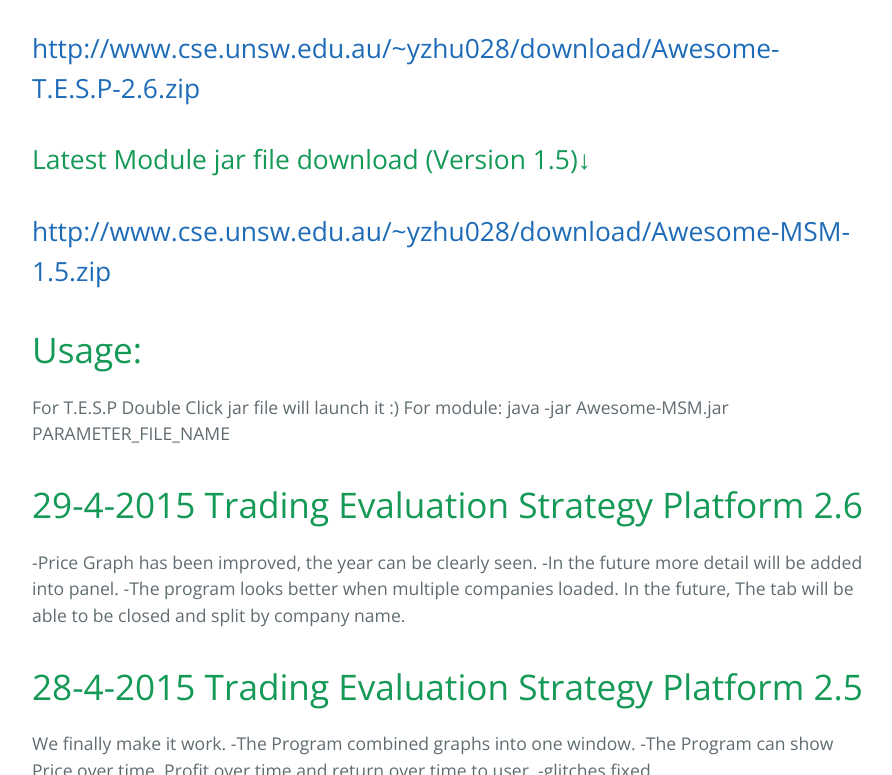
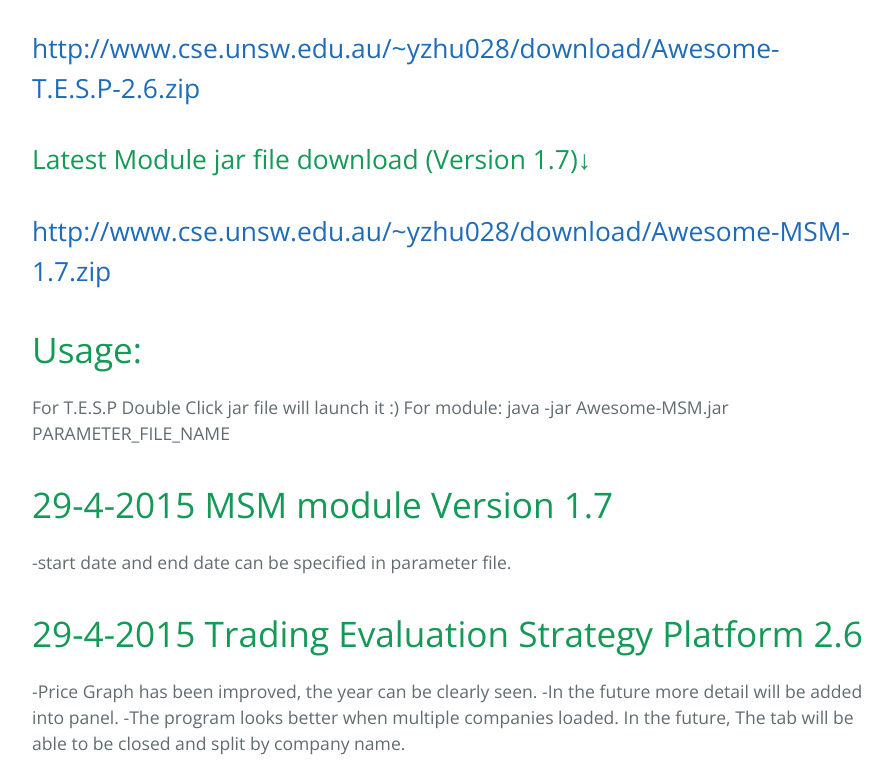
Before and after one commit to AnonymousArthur/Momentum-Strategy-Module, a plain HTML site: page index.html in a window 1280 px wide. Shown: the part 555-1330 px from the top of the page, without its empty margins (192-1084 px from the left). Drawn offline with nearby package versions, Linux system fonts and the light colour scheme.

```diff
--- a/index.html
+++ b/index.html
@@ -29,10 +29,10 @@
 </h2>
 
 <h2>
-<a id="latest-module-jar-file-download-version-15" class="anchor" href="#latest-module-jar-file-download-version-15" aria-hidden="true"><span class="octicon octicon-link"></span></a>Latest Module jar file download (Version 1.5)↓</h2>
+<a id="latest-module-jar-file-download-version-17" class="anchor" href="#latest-module-jar-file-download-version-17" aria-hidden="true"><span class="octicon octicon-link"></span></a>Latest Module jar file download (Version 1.7)↓</h2>
 
 <h2>
-<a id="httpwwwcseunsweduauyzhu028downloadawesome-msm-15zip" class="anchor" href="#httpwwwcseunsweduauyzhu028downloadawesome-msm-15zip" aria-hidden="true"><span class="octicon octicon-link"></span></a><a href="http://www.cse.unsw.edu.au/%7Eyzhu028/download/Awesome-MSM-1.5.zip">http://www.cse.unsw.edu.au/~yzhu028/download/Awesome-MSM-1.5.zip</a>
+<a id="httpwwwcseunsweduauyzhu028downloadawesome-msm-17zip" class="anchor" href="#httpwwwcseunsweduauyzhu028downloadawesome-msm-17zip" aria-hidden="true"><span class="octicon octicon-link"></span></a><a href="http://www.cse.unsw.edu.au/%7Eyzhu028/download/Awesome-MSM-1.7.zip">http://www.cse.unsw.edu.au/~yzhu028/download/Awesome-MSM-1.7.zip</a>
 </h2>
 
 <h1>
@@ -42,6 +42,11 @@
 Double Click jar file will launch it :)
 For module:
 java -jar Awesome-MSM.jar PARAMETER_FILE_NAME</p>
+
+<h1>
+<a id="29-4-2015-msm-module-version-17" class="anchor" href="#29-4-2015-msm-module-version-17" aria-hidden="true"><span class="octicon octicon-link"></span></a>29-4-2015 MSM module Version 1.7</h1>
+
+<p>-start date and end date can be specified in parameter file.</p>
 
 <h1>
 <a id="29-4-2015-trading-evaluation-strategy-platform-26" class="anchor" href="#29-4-2015-trading-evaluation-strategy-platform-26" aria-hidden="true"><span class="octicon octicon-link"></span></a>29-4-2015 Trading Evaluation Strategy Platform 2.6</h1>
```
Also changed, not shown: params.json (+1 -1 lines).
